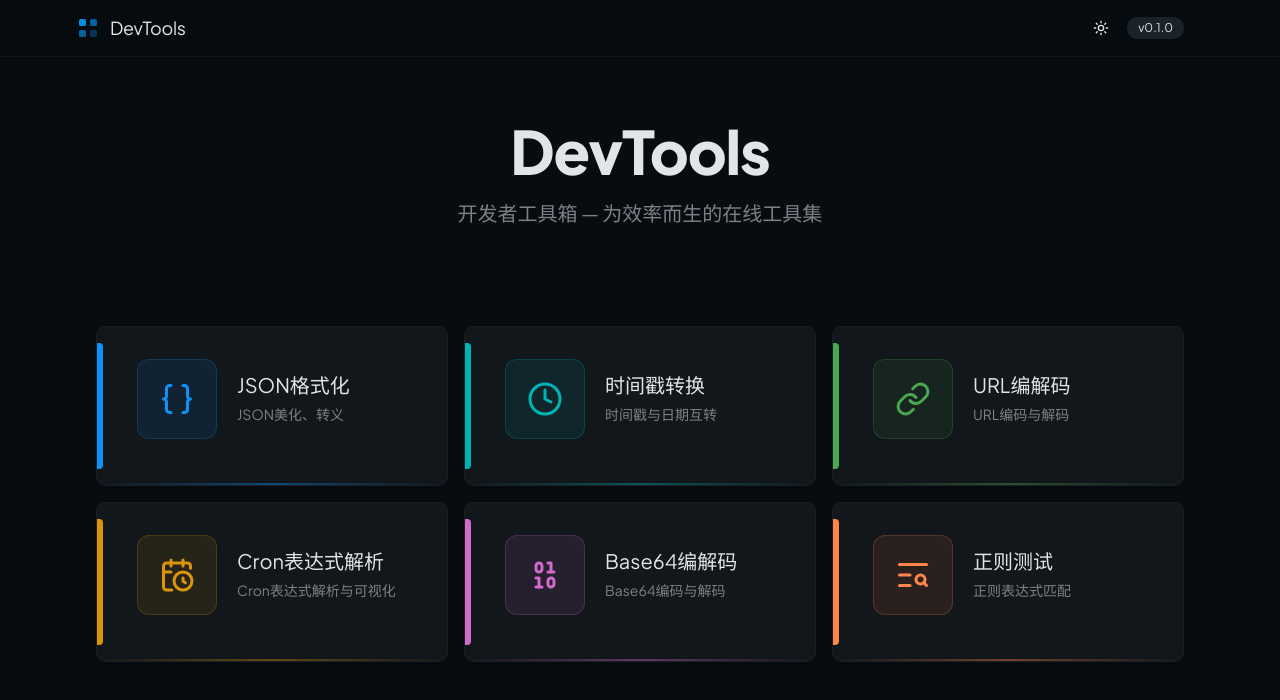
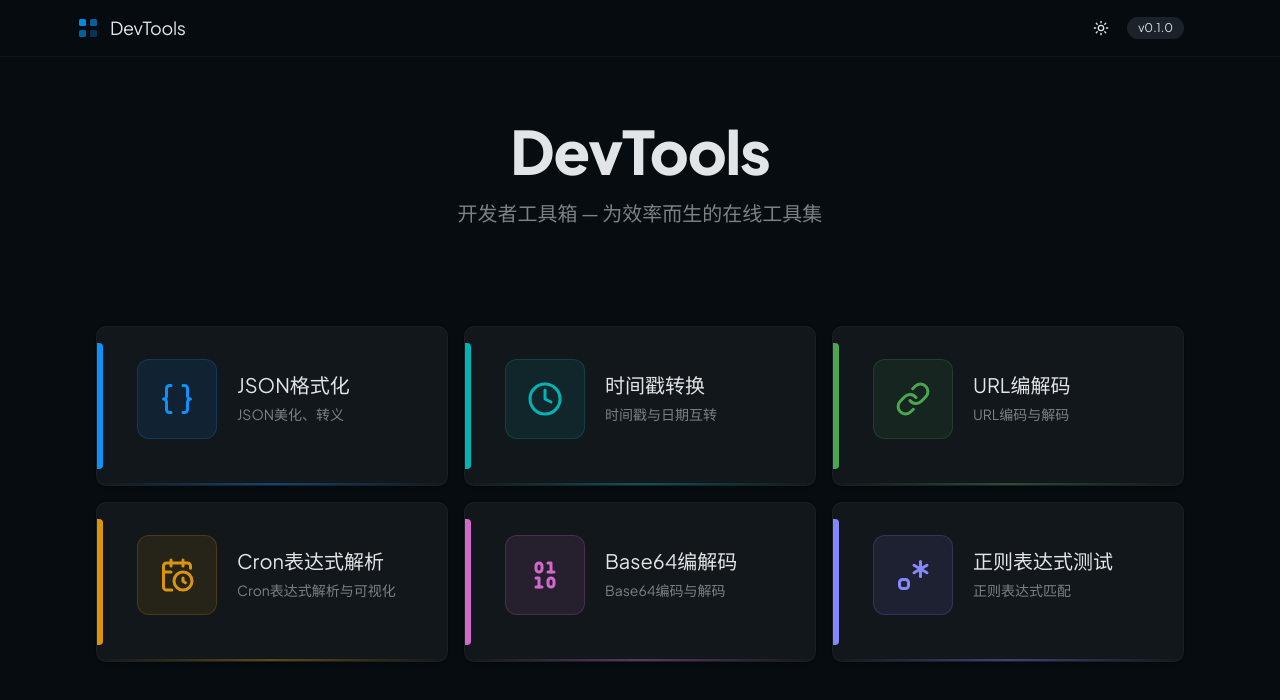
Before and after one commit to phycholee/dev-tools, a Vue app: page / in a window 1280 px wide. Shown: the top 700 px of the page. Built offline with nearby package versions, Linux system fonts and the light colour scheme.

Commit message:
icon and color

```diff
--- a/src/assets/styles/globals.css
+++ b/src/assets/styles/globals.css
@@ -88,7 +88,7 @@
   --tool-url: oklch(55% 0.15 145);
   --tool-cron: oklch(65% 0.15 75);
   --tool-base64: oklch(60% 0.18 330);
-  --tool-regex: oklch(70% 0.17 45);
+  --tool-regex: oklch(60% 0.18 280);
 }
 
 /* Dark theme - Modern, layered, comfortable */
@@ -163,7 +163,7 @@
   --tool-url: oklch(65% 0.15 145);
   --tool-cron: oklch(72% 0.15 75);
   --tool-base64: oklch(68% 0.18 330);
-  --tool-regex: oklch(75% 0.17 45);
+    --tool-regex: oklch(68% 0.18 280);
 }
 
 /* System preference support */
@@ -224,7 +224,7 @@
     --tool-url: oklch(65% 0.15 145);
     --tool-cron: oklch(72% 0.15 75);
     --tool-base64: oklch(65% 0.15 280);
-    --tool-regex: oklch(75% 0.17 45);
+  --tool-regex: oklch(68% 0.18 280);
   }
 }
 
--- a/src/tools/registry.ts
+++ b/src/tools/registry.ts
@@ -5,7 +5,7 @@ import {
   Link,
   CalendarClock,
   Binary,
-  TextSearch,
+  Regex,
 } from 'lucide-vue-next'
 
 /**
@@ -71,9 +71,9 @@ export const tools: ToolDefinition[] = [
   },
   {
     id: 'regex-tester',
-    name: '正则测试',
+    name: '正则表达式测试',
     path: '/regex-tester',
-    icon: TextSearch,
+    icon: Regex,
     description: '正则表达式匹配',
     category: '开发辅助',
     component: () => import('./regex-tester/RegexTester.vue'),
```
